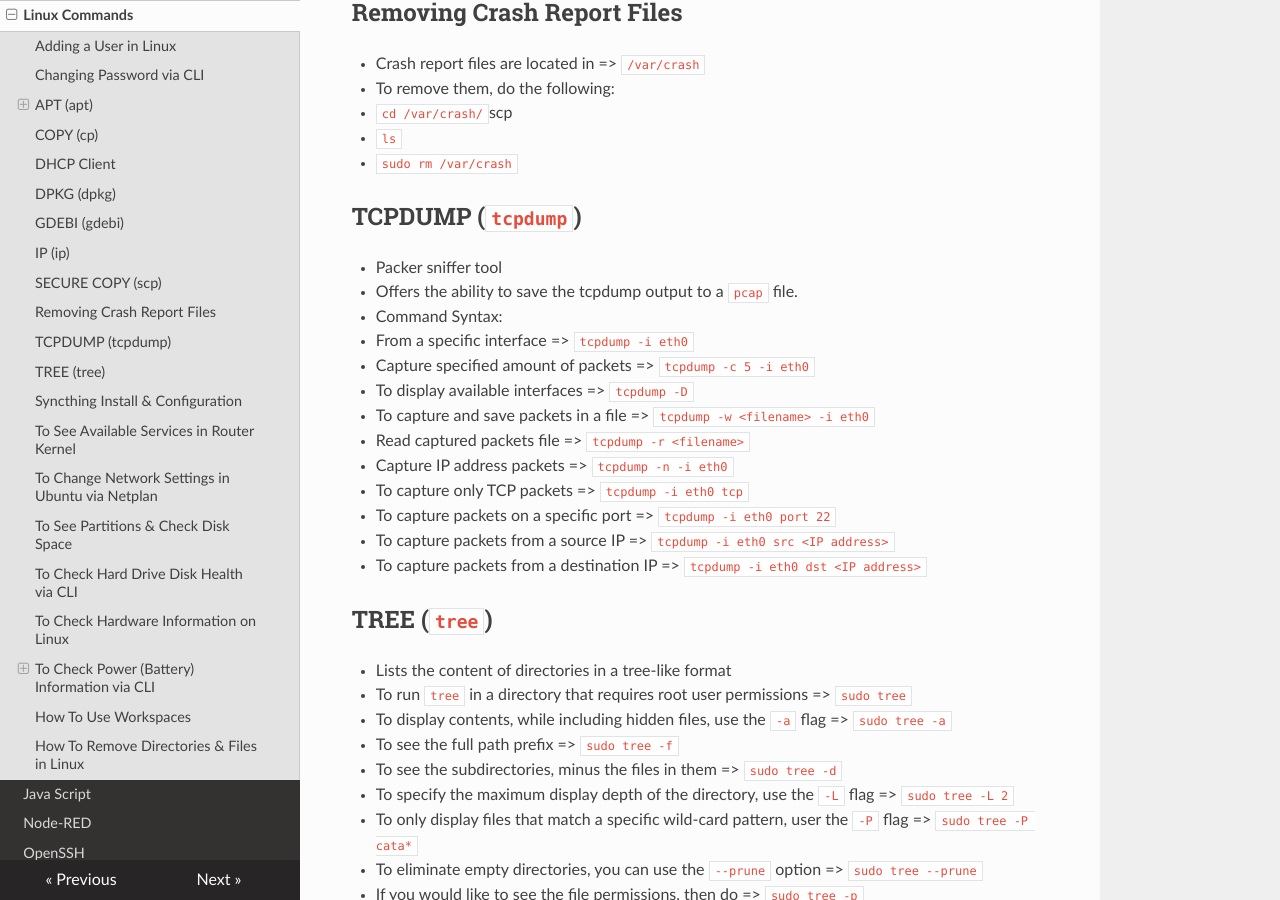
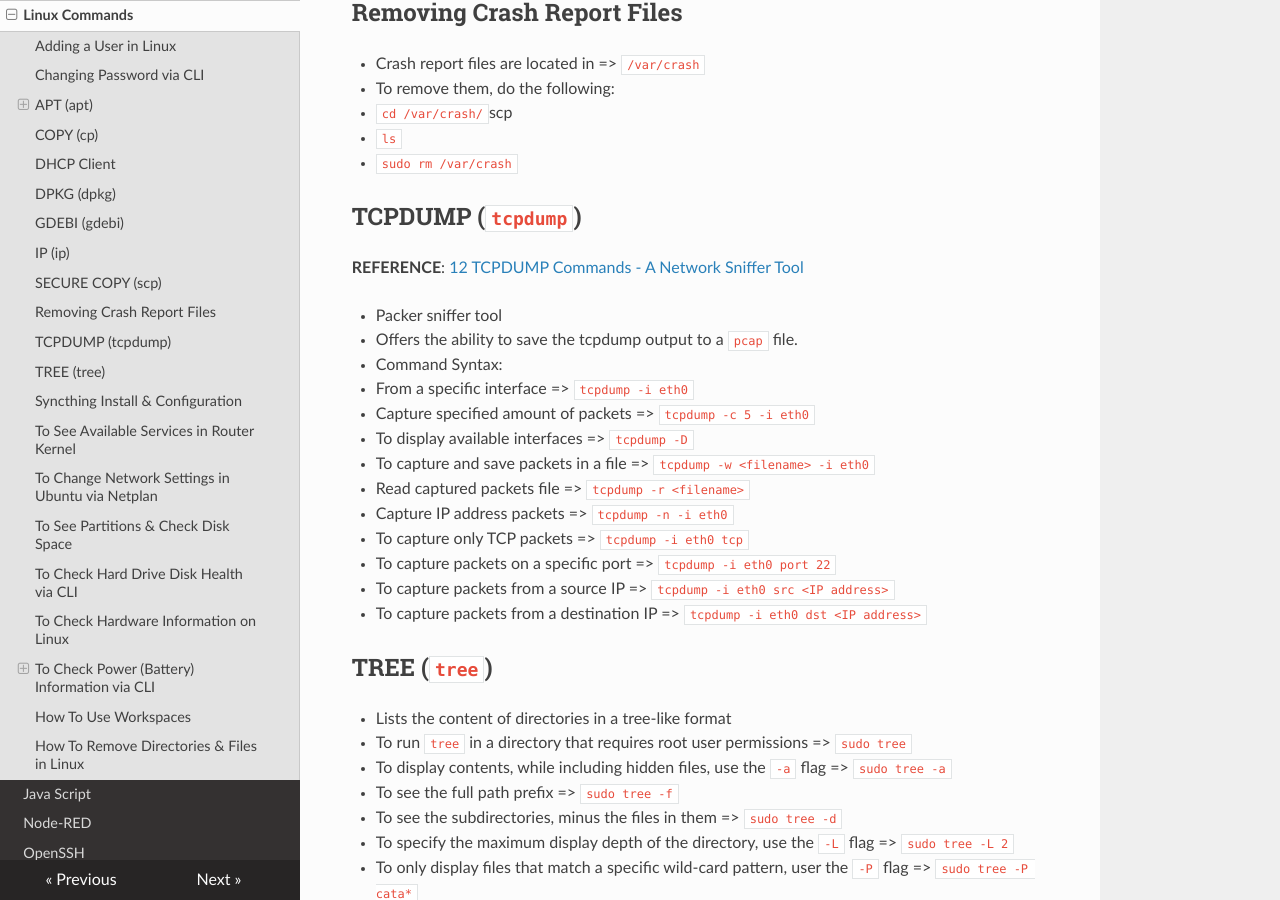
Before and after one commit to mholdiman19/mholdiman19.github.io, an MkDocs documentation site: the page built from docs/commands.md, in a window 1280 px wide and 900 px high, scrolled down 3265 px. Built offline with MkDocs 1.6.1, drawn with Linux system fonts in a browser that asks for light colours; nearby versions of some CDN libraries.

Commit message:
added tcpdump command reference

```diff
--- a/docs/commands.md
+++ b/docs/commands.md
@@ -122,6 +122,8 @@
   * `sudo rm /var/crash`
 
 ## TCPDUMP (`tcpdump`)
+
+__REFERENCE__:  [12 TCPDUMP Commands - A Network Sniffer Tool](https://www.tecmint.com/12-tcpdump-commands-a-network-sniffer-tool/)
 
 * Packer sniffer tool
 * Offers the ability to save the tcpdump output to a `pcap` file.
```
